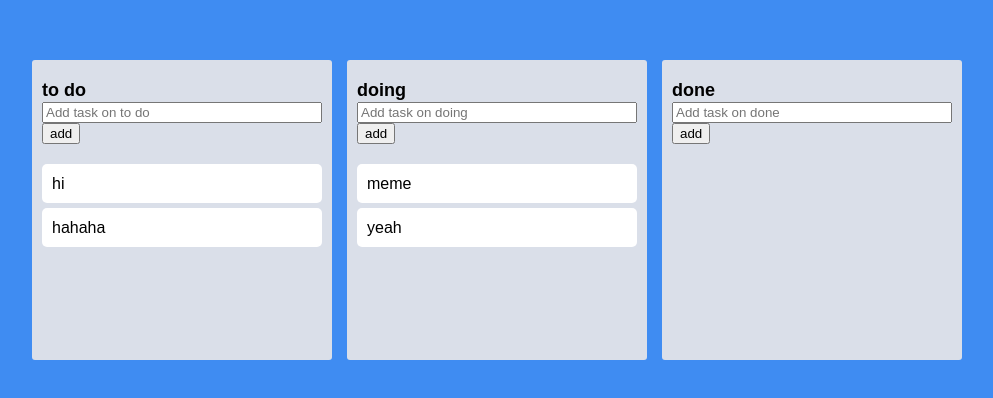
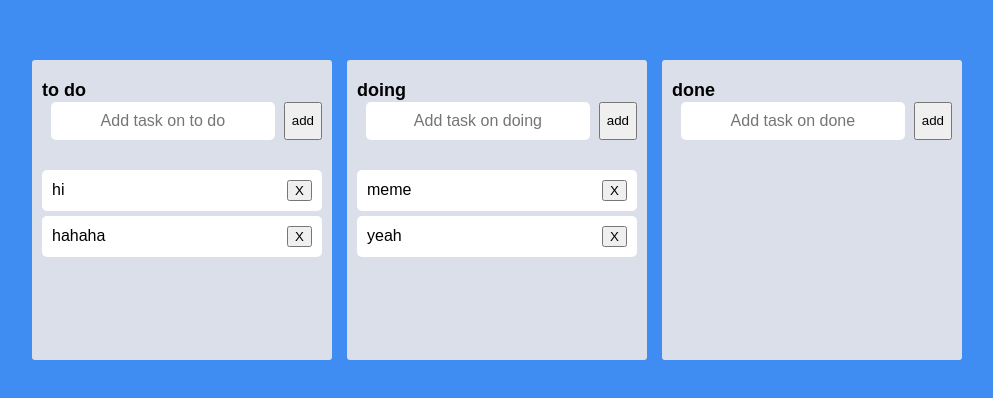
Before and after one commit to serinryu/react-trello-clone, a React (Create React App) app: page / in a window 1280 px wide. Shown: the part 190-588 px from the top of the page, without its empty margins (143-1136 px from the left). Built offline with nearby package versions, Linux system fonts and the light colour scheme.

Commit message:
delete task

```diff
--- a/src/Components/Board.tsx
+++ b/src/Components/Board.tsx
@@ -31,8 +31,18 @@ const Area = styled.div<IAreaProps>`
 
 const Form = styled.form`
   width: 100%;
+  display: flex;
+  justify-content: center;
+  padding-bottom: 10px;
   input {
-    width: 100%;
+    font-size: 16px;
+    border: 0;
+    background-color: white;
+    width: 80%;
+    padding: 10px;
+    border-radius: 5px;
+    text-align: center;
+    margin: 0 auto;
   }
 `;
 
@@ -63,7 +73,7 @@ function Board({ toDos, boardId }:IWrapper){
       };
     });
     setValue("addTask", ""); // 추가 완료했으므로 비우기
-    };
+  };
 
   return(
     <Wrapper>
@@ -90,6 +100,7 @@ function Board({ toDos, boardId }:IWrapper){
               index={index}
               toDoId={toDo.id}
               toDoText={toDo.text}
+              boardId={boardId}
             />
           ))}
           {provided.placeholder}
--- a/src/Components/DragabbleCard.tsx
+++ b/src/Components/DragabbleCard.tsx
@@ -1,25 +1,53 @@
 import React from "react";
 import { Draggable } from "react-beautiful-dnd";
 import styled from "styled-components";
+import { useSetRecoilState } from "recoil";
+import { ITodo, toDoState } from "../atoms";
 
 const Card = styled.div`
-border-radius: 5px;
-margin-bottom: 5px;
-padding: 10px 10px;
-background-color: ${(props) => props.theme.cardColor};
+  border-radius: 5px;
+  margin-bottom: 5px;
+  padding: 10px 10px;
+  background-color: ${(props) => props.theme.cardColor};
+  display: flex;
+  justify-content: space-between;
+  button {
+    background-color: none;
+
+  }
 `;
 
 interface IDraggableCardProps{
   toDoId: number;
   toDoText: string;
   index : number;
+  boardId : string;
 }
 
-function DraggableCard({ toDoId, toDoText, index }: IDraggableCardProps){
+function DraggableCard({ toDoId, toDoText, index, boardId }: IDraggableCardProps){
+  const setTodo = useSetRecoilState(toDoState);
+  const onDelete = (event : React.MouseEvent<HTMLButtonElement>) => {
+    const {
+      currentTarget : {name},
+    } = event;
+    console.log(event);
+    setTodo((allData) => {
+      const boardCopy = [...allData[boardId]];
+      const targetIndex = allData[boardId].findIndex((data) => data.id.toString() === name);
+      boardCopy.splice(targetIndex, 1);
+      return {
+        ...allData,
+        [boardId] : boardCopy,
+      }
+    })
+  }
   return(
     <Draggable key={toDoId} draggableId={toDoId + ""} index={index}>
       {(provided) => (
-        <Card ref={provided.innerRef} {...provided.draggableProps} {...provided.dragHandleProps}>{toDoText}</Card>)}
+        <Card ref={provided.innerRef} {...provided.draggableProps} {...provided.dragHandleProps}>
+          {toDoText}
+          <button name={toDoId.toString()} onClick={onDelete}> X </button>
+        </Card>)}
     </Draggable>
   );
 }
```
